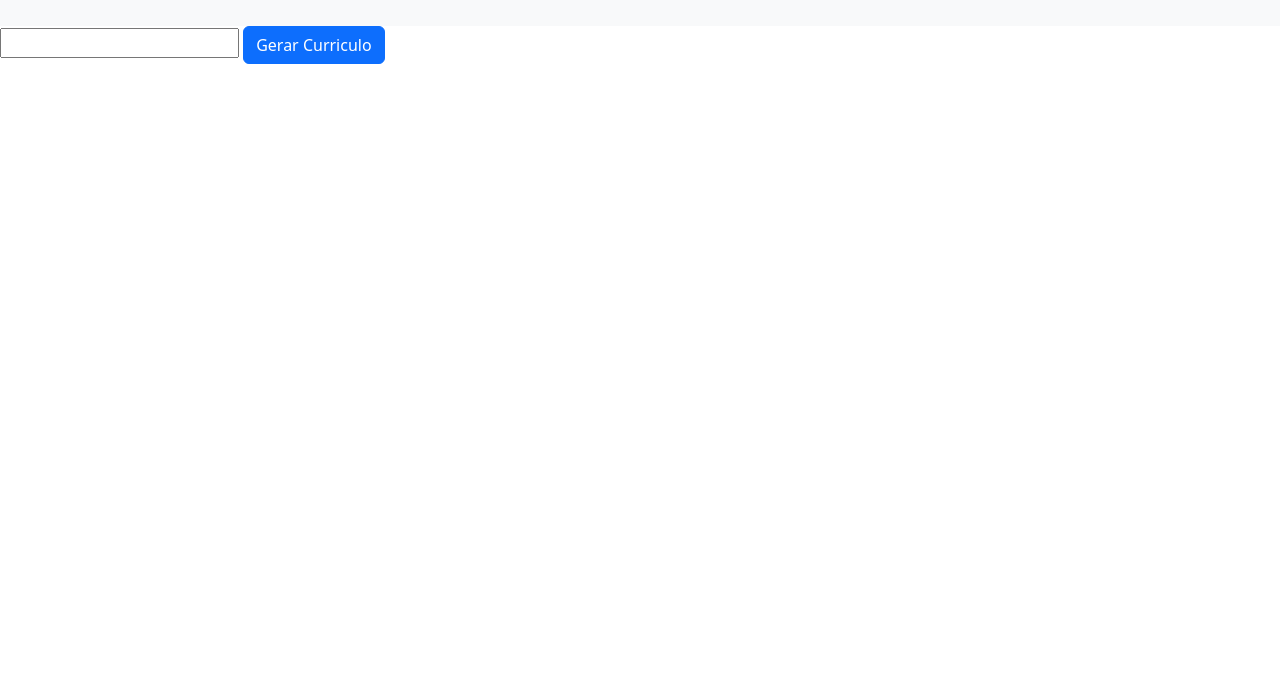
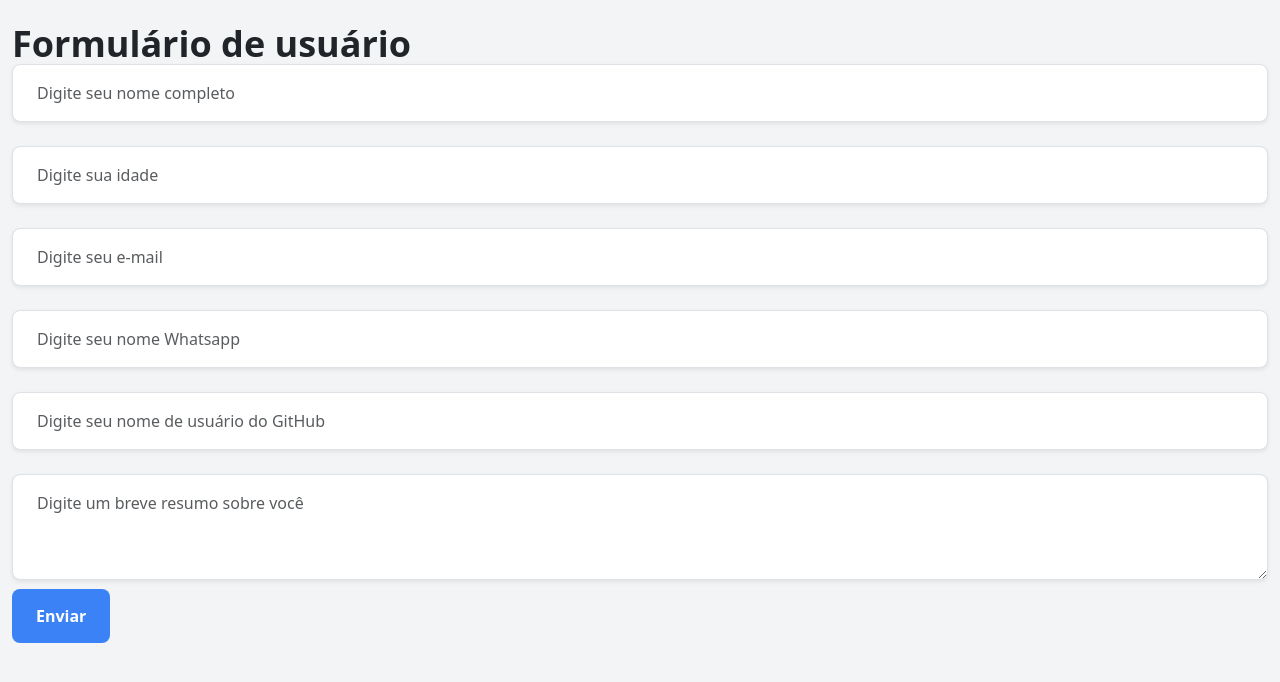
Before and after one commit to oliveira-cmd/project_faculdade, a plain HTML site: page index.html in a window 1280 px wide. Drawn offline with nearby package versions, Linux system fonts and the light colour scheme.

Commit message:
subindo projeto no github

```diff
--- a/index.html
+++ b/index.html
@@ -6,21 +6,36 @@
     <meta name="viewport" content="width=device-width, initial-scale=1.0">
     <link href="https://cdn.jsdelivr.net/npm/bootstrap@5.3.0-alpha3/dist/css/bootstrap.min.css" rel="stylesheet" integrity="sha384-KK94CHFLLe+nY2dmCWGMq91rCGa5gtU4mk92HdvYe+M/SXH301p5ILy+dN9+nJOZ" crossorigin="anonymous">
     <script src="https://cdn.jsdelivr.net/npm/bootstrap@5.3.0-alpha3/dist/js/bootstrap.bundle.min.js" integrity="sha384-ENjdO4Dr2bkBIFxQpeoTz1HIcje39Wm4jDKdf19U8gI4ddQ3GYNS7NTKfAdVQSZe" crossorigin="anonymous"></script>
+    <link href="https://cdn.jsdelivr.net/npm/tailwindcss@2.2.17/dist/tailwind.min.css" rel="stylesheet">
+    <link rel="stylesheet" src="./main/style.css">
     <script src="./js/index.js"></script>
-    <title>Gerador de Curriculo Online</title>
+    <title>Gerador de Currículo Online</title>
 </head>
-<body>
-    <nav class="navbar bg-body-tertiary">
-        <div class="container">
-            <a class="navbar-brand" href="#">
-            </a>
-        </div>
-    </nav>
-
-    <div class="form-group">
-        <input type="text" name="username" id="username">
-        <button class="btn btn-primary" onclick="generateCurriculum()">Gerar Curriculo</button>
-        <div id="feeds"></div>
-    </div>
+<body class="bg-gray-100">
+  <div class="container mt-4">
+    <h1 class="text-4xl font-bold">Formulário de usuário</h1>
+    <form>
+      <div class="mb-4">
+        <input type="text" class="form-control px-4 py-3 rounded-lg shadow-sm focus:outline-none focus:ring-2 focus:ring-blue-400" id="name" placeholder="Digite seu nome completo">
+      </div>
+      <div class="mb-4">
+        <input type="number" class="form-control px-4 py-3 rounded-lg shadow-sm focus:outline-none focus:ring-2 focus:ring-blue-400" id="age" placeholder="Digite sua idade">
+      </div>
+      <div class="mb-4">
+        <input type="email" class="form-control px-4 py-3 rounded-lg shadow-sm focus:outline-none focus:ring-2 focus:ring-blue-400" id="email" placeholder="Digite seu e-mail">
+      </div>
+      <div class="mb-4">
+        <input type="text" class="form-control px-4 py-3 rounded-lg shadow-sm focus:outline-none focus:ring-2 focus:ring-blue-400" id="whatsapp" placeholder="Digite seu nome Whatsapp">
+      </div>
+      <div class="mb-4">
+        <input type="text" class="form-control px-4 py-3 rounded-lg shadow-sm focus:outline-none focus:ring-2 focus:ring-blue-400" id="github" placeholder="Digite seu nome de usuário do GitHub">
+      </div>
+      <div class="mb-4">
+        <textarea class="form-control px-4 py-3 rounded-lg shadow-sm focus:outline-none focus:ring-2 focus:ring-blue-400" id="bio" rows="3" placeholder="Digite um breve resumo sobre você"></textarea>
+      </div>
+      <a class="bg-blue-500 hover:bg-blue-600 text-white font-bold py-3 px-6 rounded-lg" onclick="generateCurriculum()">Enviar</a>
+    </form>
+  </div>
+  <div class="curriculo"></div>
 </body>
 </html>
--- a/js/index.js
+++ b/js/index.js
@@ -1,21 +1,65 @@
-function generateCurriculum(){
+function generateCurriculum() {
+  const username = document.getElementById('name').value;
+  const age = document.getElementById('age').value;
+  const email = document.getElementById('email').value;
+  const whatsapp = document.getElementById('whatsapp').value;
+  const github = document.getElementById('github').value;
+  const about_me = document.getElementById('bio').value;
+  const url = `https://api.github.com/users/${github}/repos`;
+  const image_user = `https://github.com/${github}.png`;
+  const curriculumDiv = document.querySelector('body');
 
-    var link = "https://github.com/oliveira-cmd?tab=repositories";
-    var proxy = "https://cors-anywhere.herokuapp.com/";
+  fetch(url)
+    .then(response => response.json())
+    .then(data => {
+      if(data.message != 'Not Found'){
+        const repos = data.map(repo => repo.name);
+        const privacy = data.map(repo => repo.private);
 
-    scrapper = function(link){
-        let x = new XMLHttpRequest();
-        x.onreadystatechange = function(){
-            if(this.readyState==4 && this.status == 200){
-                let response = this.responseText;
-                document.body.innerHTML = response;
+
+        curriculumDiv.innerHTML = `
+          <div class="container mx-auto p-4">
+            <h1 class="text-3xl font-bold mb-4">Currículo de  ${username} </h1>
+
+            <div class="bg-white shadow-md p-6 rounded-lg flex justify-between  ">
+              <div class="personal_informations">
+                <h2 class="text-2xl font-bold mb-2">Informações Pessoais</h2>
+                <p><strong>Nome:</strong> ${username}</p>
+                <p><strong>Idade:</strong> ${age}</p>
+                <p><strong>Email:</strong> ${email} </p>
+                <p><strong>Telefone:</strong> ${whatsapp}</p>
+                <p><strong>Sobre mim:</strong> ${about_me}</p>
+              </div>
+              <div class="bg-white-300">
+                <img class="rounded-full" src="${image_user}">
+              </div>
+            </div>
+
+            <div class="bg-white shadow-md p-6 mt-4 rounded-lg">
+              <h2 class="text-2xl font-bold mb-2">Projetos Realizados</h2>
+              <div class="mb-4">
+                ${repos.map(
+                  repo => `
+                  <a href="https://github.com/${github}/${repo}">
+                    <li>${repo} -  ${(!privacy ? 'Repositório Privado' : 'Repositório Público')}</li>
+                  </a>
+                  <a>
+                  </a>
+                  `
+                ).join('')}
+              </div>
+            </div>
+          </div>
+          <style>
+            img.rounded-full {
+              display:flex;
+              max-width:150px!important;
             }
-        }
-
-        x.open("GET",link);
-        x.send();
-    }
-
-    scrapper(proxy+link);
-
+          </style>
+        `;
+      } else {
+        curriculumDiv.innerHTML = `O usuario ${github} não existe no github, atualize a página e tente novamente`;
+      }
+    })
+    .catch(error => console.error(error));
 }
```
